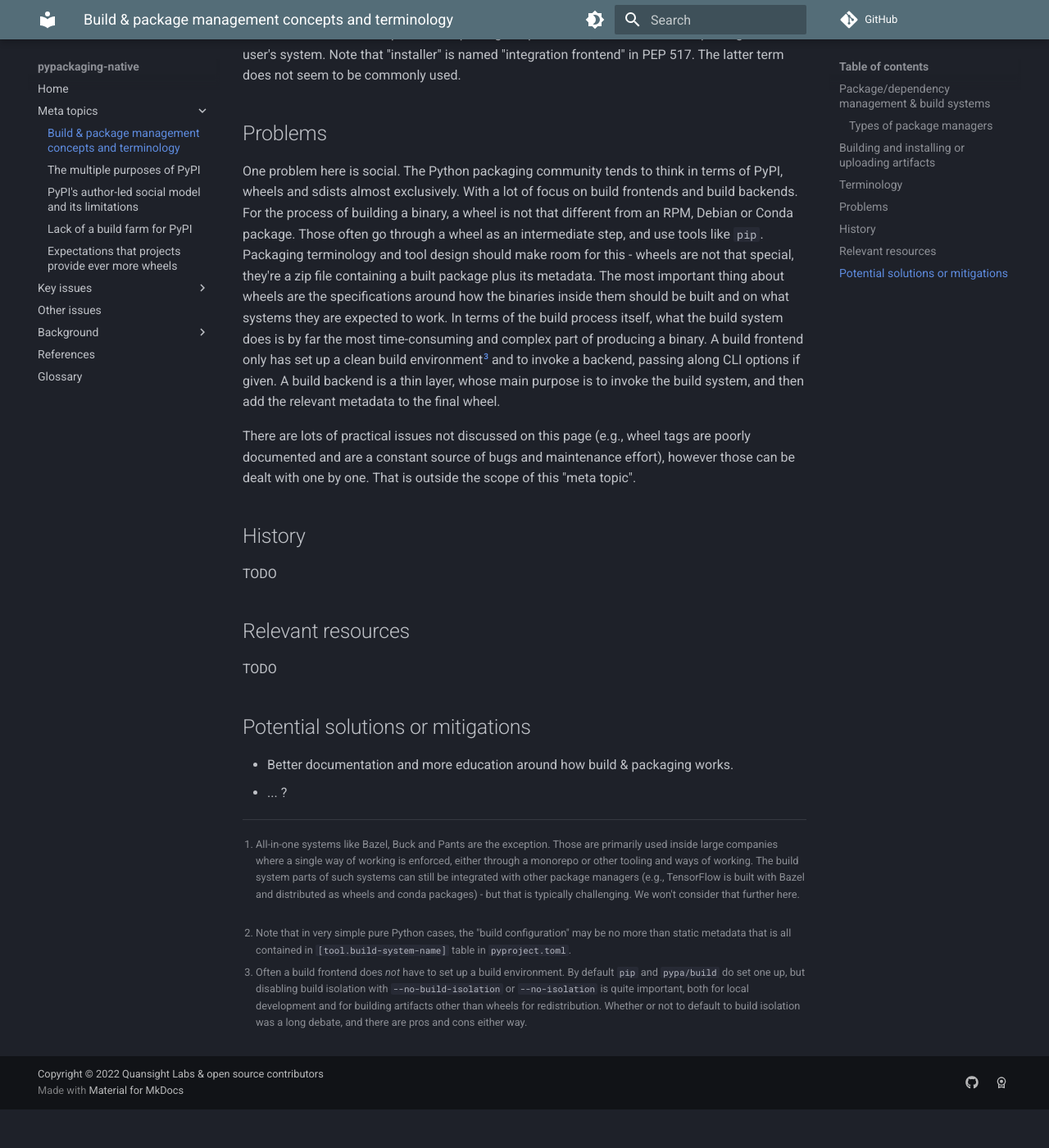
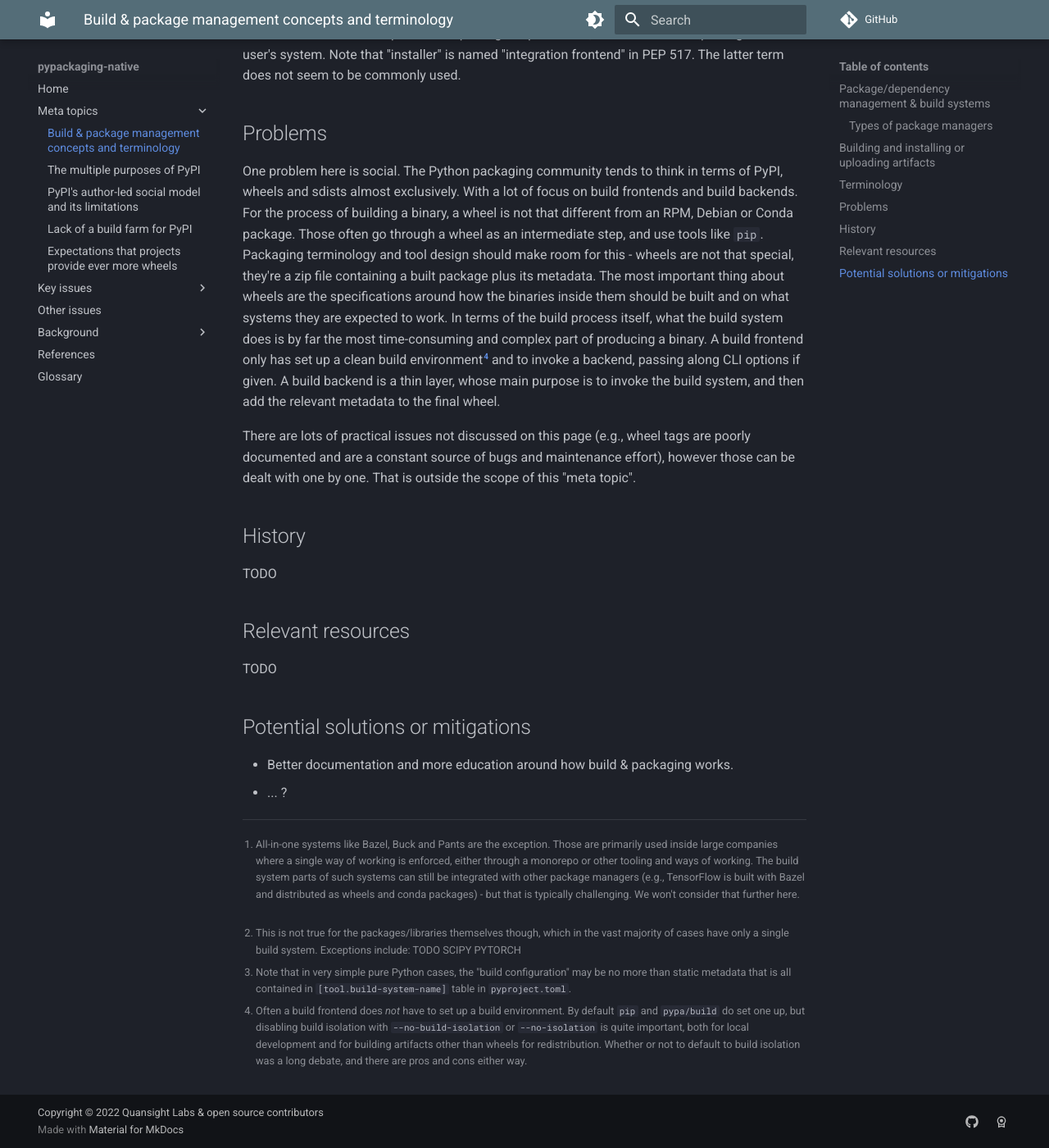
Before and after one commit to pypackaging-native/pypackaging-native, an MkDocs documentation site: the page built from docs/meta-topics/build_steps_conceptual.md, in a window 1280 px wide and 1400 px high, scrolled down 4774 px. Shown: the whole window at 82% size. Built offline with MkDocs 1.6.1 and Material for MkDocs 9.7.7, drawn with Linux system fonts in a browser that asks for light colours; comment, search, counter and statistics services are not loaded; before the commit the page ends 6127 px from its top, so only the background shows below that.

Commit message:
minor tweaks

```diff
--- a/docs/meta-topics/build_steps_conceptual.md
+++ b/docs/meta-topics/build_steps_conceptual.md
@@ -141,9 +141,8 @@ build system, the dependency can then be used:
     consider that further here.
 
 [^2]:
-    This is not true for the packages/libraries themselves though, which often
-    have one primary build system, and in the vast majority of cases can _only_
-    be built by one particular build system.
+    This is not true for the packages/libraries themselves though, which in the
+    vast majority of cases have only a single build system. Exceptions include: TODO SCIPY PYTORCH
 
 
 ### Types of package managers
@@ -303,12 +302,12 @@ most important thing about wheels are the specifications around how the
 binaries inside them should be built and on what systems they are expected to
 work. In terms of the build process itself, what the build system does is by
 far the most time-consuming and complex part of producing a binary. A build
-frontend only has set up a clean build environment[^3] and to invoke a backend,
+frontend only has set up a clean build environment[^4] and to invoke a backend,
 passing along CLI options if given. A build backend is a thin layer, whose main
 purpose is to invoke the build system, and then add the relevant metadata to
 the final wheel.
 
-[^3]:
+[^4]:
 
     Often a build frontend does *not* have to set up a build environment. By
     default `pip` and `pypa/build` do set one up, but disabling build isolation
```
Also changed, not shown: other parts of docs/meta-topics/build_steps_conceptual.md (+3 -3 lines), docs/meta-topics/no_build_farm.md (+4 -3 lines).
